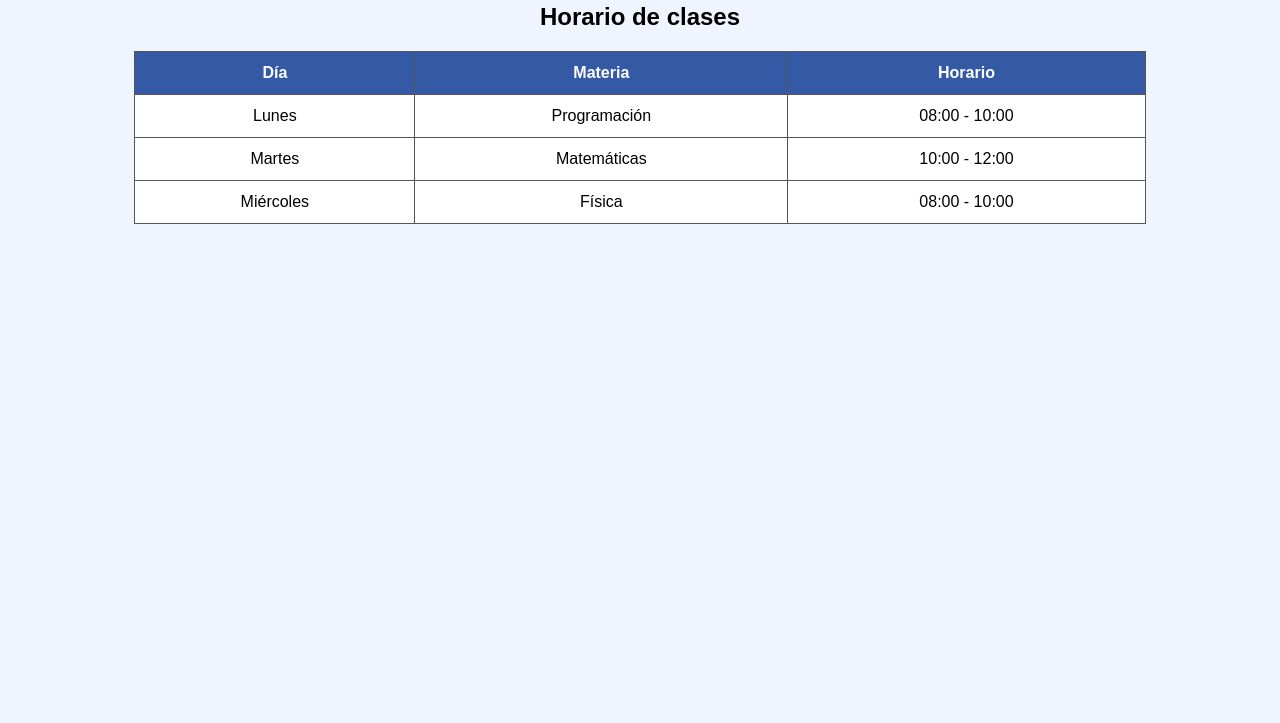
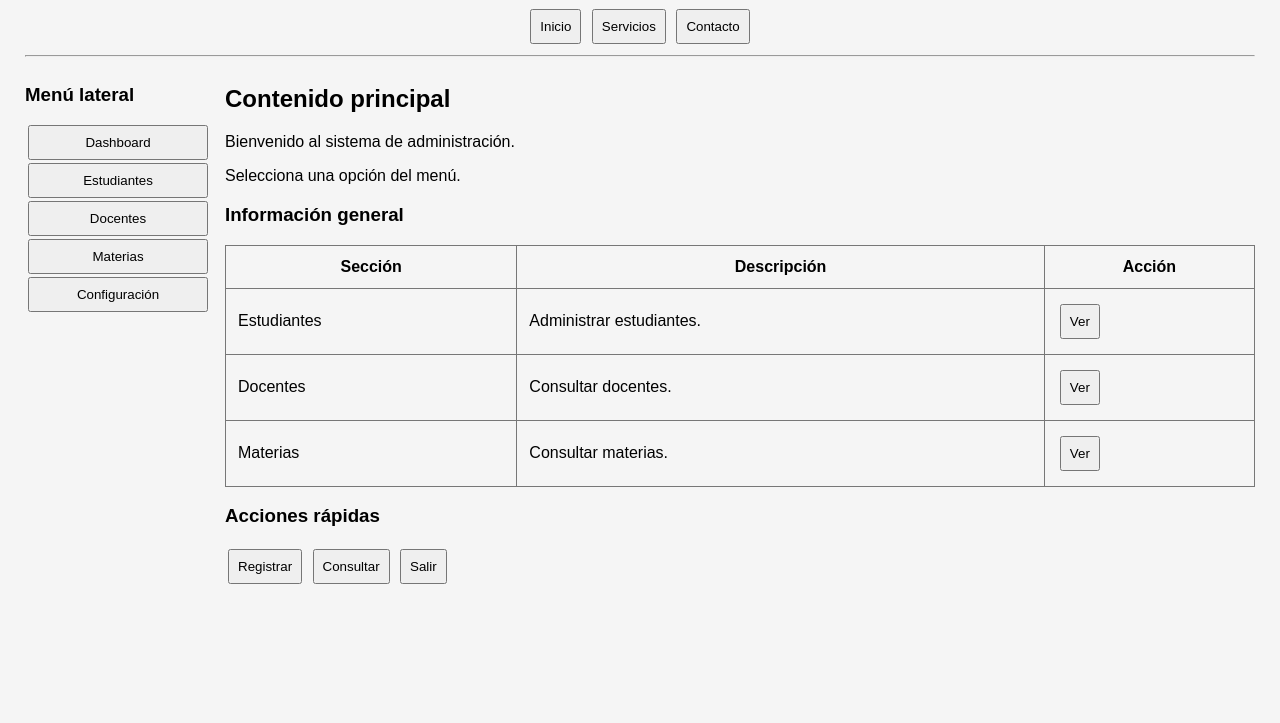
Before and after one commit to GatoKuak/Pagina-web, a plain HTML site: page index.html in a window 1280 px wide. Shown: the part 77-800 px from the top of the page. Drawn offline with Linux system fonts and the light colour scheme.

Commit message:
Agregamos menu botones y tablas

```diff
--- a/index.html
+++ b/index.html
@@ -2,53 +2,99 @@
 <html lang="es">
 <head>
     <meta charset="UTF-8">
-    <title>Mi página con tablas</title>
+    <meta name="viewport"
+          content="width=device-width, initial-scale=1.0">
+    <title>Mi página web</title>
     <style>
         body {
             font-family: Arial;
-            background: #f0f4ff;
-            text-align: center;
+            margin: 25px;
+            background: #f5f5f5;
         }
+        h1 { text-align: center; }
         table {
-            margin: 20px auto;
+            width: 100%;
             border-collapse: collapse;
-            width: 80%;
-            background: white;
         }
-        th, td {
-            border: 1px solid #555;
+        td, th {
+            border: 1px solid #777;
             padding: 12px;
         }
-        th {
-            background: #3459a5;
-            color: white;
+        button {
+            padding: 8px;
+            margin: 3px;
+            cursor: pointer;
+        }
+        .menu { text-align: center; }
+        .contenido {
+            display: flex;
+            gap: 20px;
+        }
+        aside { width: 180px; }
+        aside button {
+            display: block;
+            width: 100%;
+        }
+        main { flex: 1; min-width: 0; }
+        @media(max-width:600px) {
+            .contenido { flex-direction: column; }
         }
     </style>
 </head>
 <body>
-    <h1>Mi primera página con tablas</h1>
-    <h2>Horario de clases</h2>
+    <h1>Mi página web</h1>
+
+    <div class="menu">
+        <button>Inicio</button>
+        <button>Servicios</button>
+        <button>Contacto</button>
+    </div>
+    <hr>
+
+    <div class="contenido">
+        <aside>
+            <h3>Menú lateral</h3>
+            <button>Dashboard</button>
+            <button>Estudiantes</button>
+            <button>Docentes</button>
+            <button>Materias</button>
+            <button>Configuración</button>
+        </aside>
+
+        <main>
+            <h2>Contenido principal</h2>
+            <p>Bienvenido al sistema de administración.</p>
+            <p>Selecciona una opción del menú.</p>
+
+            <h3>Información general</h3>
             <table>
                 <tr>
-            <th>Día</th>
-            <th>Materia</th>
-            <th>Horario</th>
+                    <th>Sección</th>
+                    <th>Descripción</th>
+                    <th>Acción</th>
                 </tr>
                 <tr>
-            <td>Lunes</td>
-            <td>Programación</td>
-            <td>08:00 - 10:00</td>
+                    <td>Estudiantes</td>
+                    <td>Administrar estudiantes.</td>
+                    <td><button>Ver</button></td>
                 </tr>
                 <tr>
-            <td>Martes</td>
-            <td>Matemáticas</td>
-            <td>10:00 - 12:00</td>
+                    <td>Docentes</td>
+                    <td>Consultar docentes.</td>
+                    <td><button>Ver</button></td>
                 </tr>
                 <tr>
-            <td>Miércoles</td>
-            <td>Física</td>
-            <td>08:00 - 10:00</td>
+                    <td>Materias</td>
+                    <td>Consultar materias.</td>
+                    <td><button>Ver</button></td>
                 </tr>
             </table>
+
+            <h3>Acciones rápidas</h3>
+            <button>Registrar</button>
+            <button>Consultar</button>
+            <button>Salir</button>
+        </main>
+    </div>
 </body>
 </html>
```
Lines whose indentation alone changed are shown as unchanged.
